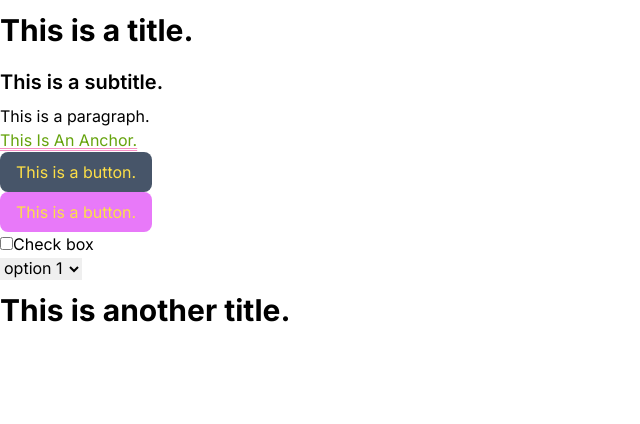
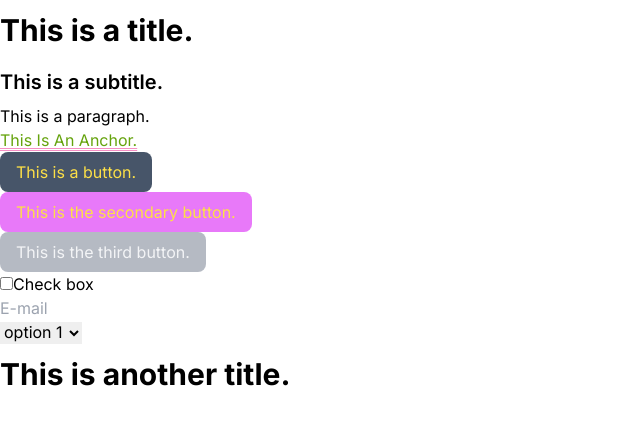
Before and after one commit to GGangNeo/try-tailwind-css, a Next.js app: page / in a window 1280 px wide. Shown: the top 424 px of the page, without its empty margins (0-640 px from the left). Built offline with nearby package versions, Linux system fonts and the light colour scheme.

Commit message:
Example L2

```diff
--- a/src/app/globals.css
+++ b/src/app/globals.css
@@ -9,15 +9,25 @@
   h1 {
     @apply py-3 font-bold text-3xl;
   }
+
   h2 {
     @apply py-2 font-semibold text-xl;
   }
+
   a {
-    @apply underline underline-offset-2 decoration-double decoration-1 capitalize decoration-pink-400/80 text-lime-600 hover:text-purple-400 transition;
+    @apply underline underline-offset-2 decoration-double decoration-1 capitalize decoration-pink-400/80 text-lime-600;
   }
 
   .btn {
-    @apply px-4 py-2 rounded-lg hover:transition hover:duration-300 hover:opacity-50 text-yellow-300;
+    @apply px-4 py-2 rounded-lg text-yellow-300 duration-500 delay-200 transition;
+  }
+
+  .btn:hover {
+    @apply text-lime-600;
+  }
+
+  .btn:disabled {
+    @apply text-gray-100  bg-gray-400/75;
   }
 
   .btn-primary {
--- a/src/app/page.tsx
+++ b/src/app/page.tsx
@@ -1,4 +1,5 @@
 import Image from "next/image";
+import { text } from "stream/consumers";
 
 export default function Home() {
   return (
@@ -12,10 +13,21 @@ export default function Home() {
           <button className='btn btn-primary'>This is a button.</button>
         </div>
         <div>
-          <button className='btn btn-secondary '>This is a button.</button>
+          <button className='btn btn-secondary '>
+            This is the secondary button.
+          </button>
         </div>
+        <div>
+          <button disabled className='btn btn-primary'>
+            This is the third button.
+          </button>
+        </div>
+
         <input type='checkbox'></input>
         <label>Check box</label>
+        <div>
+          <input type='email' placeholder='E-mail' required></input>
+        </div>
         <div>
           <select>
             <option> option 1 </option>
```
